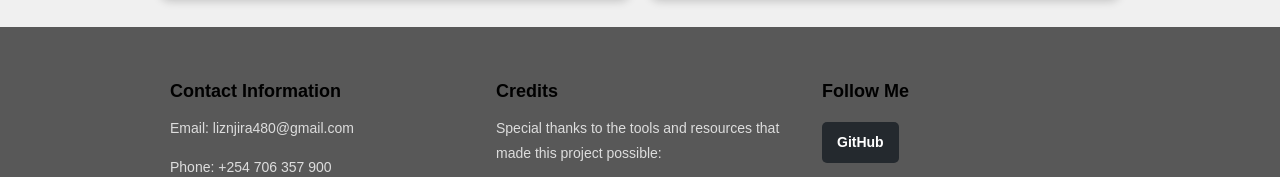
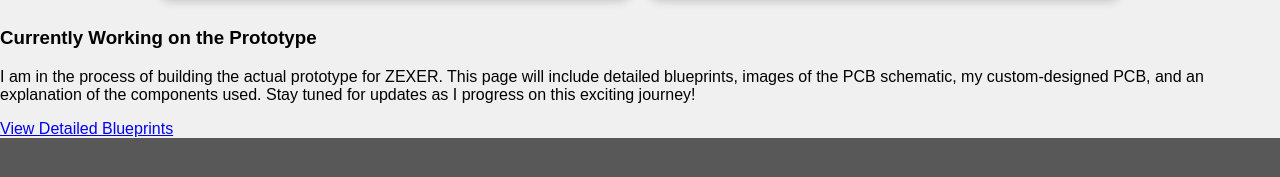
Before and after one commit to Zexer11/RTA-ZEXER, a plain HTML site: page index.html in a window 1280 px wide. Shown: the part 2484-2661 px from the top of the page. Drawn offline with Linux system fonts and the light colour scheme; some packages are replaced by stand-ins of ours; a script that the page names is missing.

Commit message:
Update index.html

```diff
--- a/index.html
+++ b/index.html
@@ -134,6 +134,13 @@
 
     </div>
 </div>
+<div class="prototype-container">
+    <h3>Currently Working on the Prototype</h3>
+    <p>
+        I am in the process of building the actual prototype for ZEXER. This page will include detailed blueprints, images of the PCB schematic, my custom-designed PCB, and an explanation of the components used. Stay tuned for updates as I progress on this exciting journey!
+    </p>
+    <a href="blueprint.html" class="blueprint-link">View Detailed Blueprints</a>
+</div>
 </body>
 <footer class="footer">
     <div class="footer-content">
```
